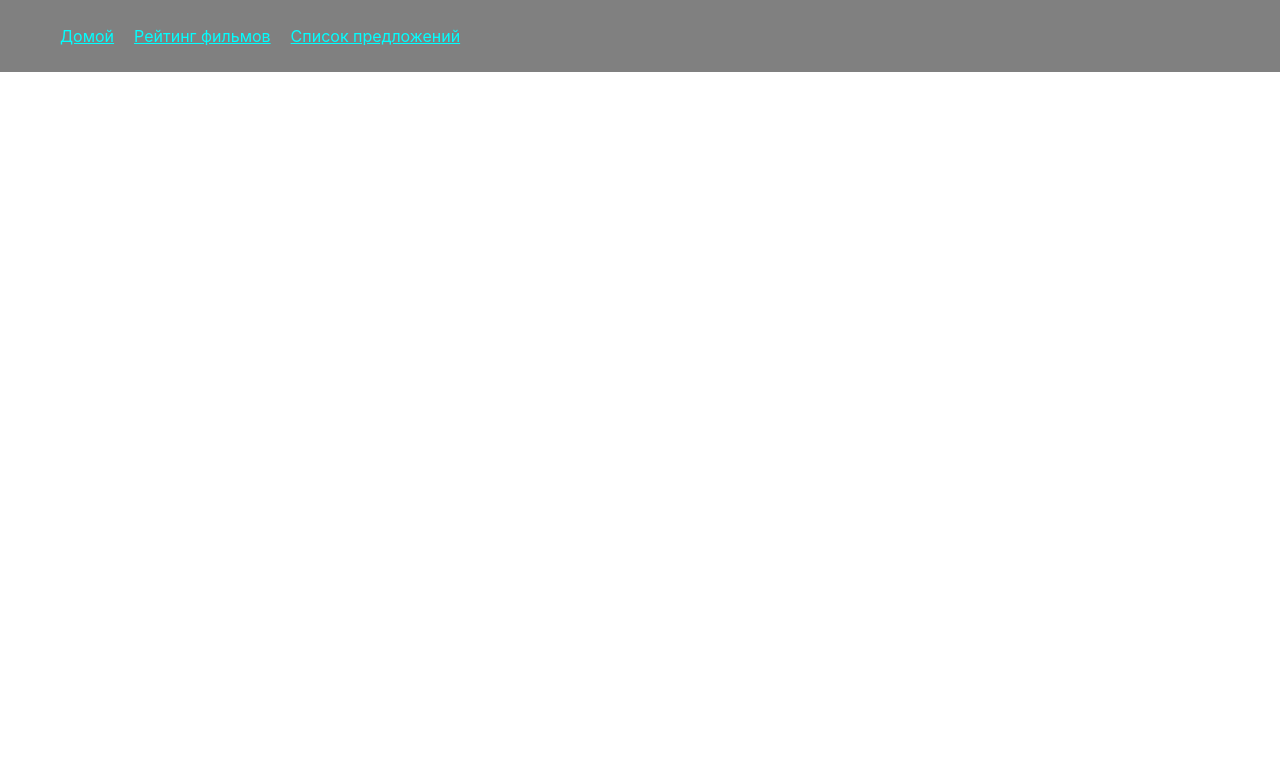
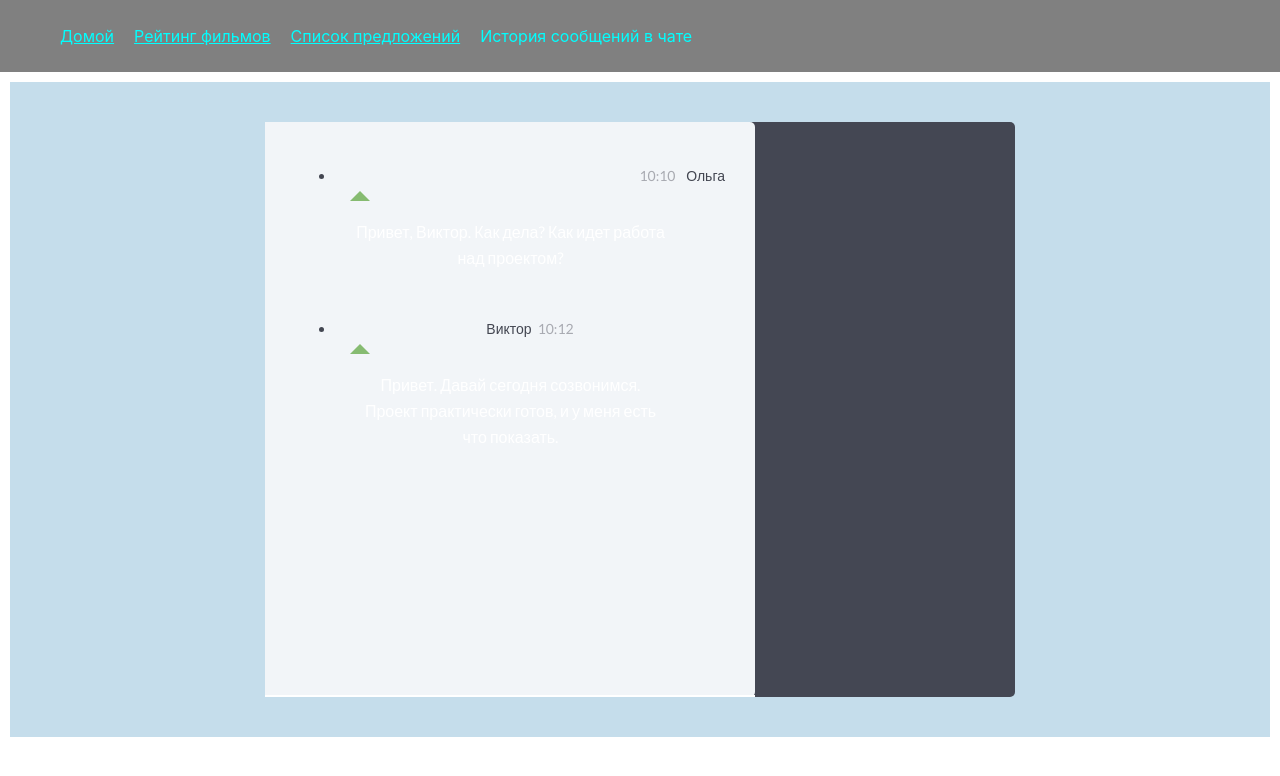
Before and after one commit to ShurikSAV/ra16-homeworks-03, a React (Create React App) app: page /ChatHistory in a window 1280 px wide. Shown: the top 776 px of the page. Built offline with nearby package versions, Linux system fonts and the light colour scheme.

Commit message:
MessageHistory не доделал

```diff
--- a/src/App.js
+++ b/src/App.js
@@ -4,6 +4,7 @@ import { Routes, Route, BrowserRouter } from "react-router-dom";
 import Header from './components/Header';
 import {StarsPage} from './pages/StarsPage';
 import {OfferListPage} from './pages/OfferListPage';
+import { ChatHistoryPage } from './pages/ChatHistoryPage';
 
 const menu = [
 	{
@@ -20,6 +21,11 @@ const menu = [
 		path: "/OfferListPage",
 		name: "Список предложений",
 		element: (<OfferListPage />)
+	},
+	{
+		path: "/ChatHistory",
+		name: "История сообщений в чате",
+		element: (<ChatHistoryPage />)
 	}
 ]
 
--- /dev/null
+++ b/src/components/MessageHistory/index.js
@@ -0,0 +1,40 @@
+import React from 'react'
+//import PropTypes from 'prop-types';
+import style from './messageHistory.module.css'
+
+export const MessageHistory = ({list}) => {
+	if(!list || list.length <= 0) return null
+
+	return (
+		<ul>
+			<li className={style.clearfix}>
+				<div className={`${style.message_data} ${style.align_right}`}>
+					<span className={style.message_data_time}>10:10</span> &nbsp; &nbsp;
+					<span className={style.message_data_name}>Ольга</span>
+					<i className={`${style.fa} ${style.fa_circle} ${style.me}`}></i>
+				</div>
+				<div className={`${style.message} ${style.other_message} ${style.float_right}`}>
+					Привет, Виктор. Как дела? Как идет работа над проектом?
+				</div>
+			</li>
+			<li>
+				<div className={style.message_data}>
+					<span className={style.message_data_name}><i className= {`${style.fa} ${style.fa_circle} ${style.online}`}></i> Виктор</span>
+					<span className={style.message_data_time}>10:12</span>
+				</div>
+				<div className={`${style.message} ${style.my_message}`}>
+					Привет. Давай сегодня созвонимся. Проект практически готов, и у меня есть что показать.
+				</div>
+			</li>
+		</ul>
+	)
+}
+
+MessageHistory.defaultProps = {
+	list: []
+	};
+/*
+MessageHistory.propTypes = {
+	count: PropTypes.number
+	}
+*/
--- /dev/null
+++ b/src/components/MessageHistory/messageHistory.module.css
@@ -0,0 +1,75 @@
+@import url(https://fonts.googleapis.com/css?family=Lato:400,700);
+
+.clearfix:after {
+  visibility: hidden;
+  display: block;
+  font-size: 0;
+  content: " ";
+  clear: both;
+  height: 0;
+}
+
+.align_left {
+    text-align: left;
+  }
+
+.align_right {
+    text-align: right;
+  }
+
+.message_data {
+    margin-bottom: 15px;
+  }
+.message_data_time {
+    color: #a8aab1;
+    padding-left: 6px;
+  }
+.message {
+    color: white;
+    padding: 18px 20px;
+    line-height: 26px;
+    font-size: 16px;
+    border-radius: 7px;
+    margin-bottom: 30px;
+    width: 90%;
+    position: relative;
+  }
+
+.message:after {
+    bottom: 100%;
+    left: 7%;
+    border: solid transparent;
+    content: " ";
+    height: 0;
+    width: 0;
+    position: absolute;
+    pointer-events: none;
+    border-bottom-color: #86BB71;
+    border-width: 10px;
+    margin-left: -10px;
+  }
+  .my-message {
+    background: #86BB71;
+  }
+  .other-message {
+    background: #94C2ED;
+  }
+  .other-message:after {
+    border-bottom-color: #94C2ED;
+    left: 93%;
+  }
+
+  textarea {
+    width: 100%;
+    border: none;
+    padding: 10px 20px;
+    font: 14px/22px "Lato", Arial, sans-serif;
+    margin-bottom: 10px;
+    border-radius: 5px;
+    resize: none;
+  }
+  .fa-file-o, .fa-file-image-o {
+    font-size: 16px;
+    color: gray;
+    cursor: pointer;
+  }
--- /dev/null
+++ b/src/pages/ChatHistoryPage/index.js
@@ -0,0 +1,55 @@
+import React from 'react'
+import { MessageHistory } from '../../components/MessageHistory';
+//import PropTypes from 'prop-types';
+import style from './templates.module.css'
+
+const messages = [{
+	id: 'chat-5-1090',
+	from: { name: 'Ольга' },
+	type: 'response',
+	time: '10:10',
+	text: 'Привет, Виктор. Как дела? Как идет работа над проектом?'
+  }, {
+	id: 'chat-5-1091',
+	from: { name: 'Виктор' },
+	type: 'message',
+	time: '10:12',
+	text: 'Привет. Давай сегодня созвонимся. Проект практически готов, и у меня есть что показать.'
+  }, {
+	id: 'chat-5-1092',
+	from: { name: 'Ольга' },
+	type: 'response',
+	time: '10:14',
+	text: 'Не уверена что сегодня получится. Не все еще в офисе. Давай уточню через час. Возникли ли какие-либо проблемы на последней стадии проекта?'
+  }, {
+	id: 'chat-5-1093',
+	from: { name: 'Виктор' },
+	type: 'message',
+	time: '10:20',
+	text: 'Нет, все прошло гладко. Очень хочу показать всё команде.'
+  }, {
+	id: 'chat-5-1094',
+	from: { name: 'Виктор' },
+	type: 'typing',
+	time: '10:31'
+  }];
+
+export const ChatHistoryPage = () => {
+	return (
+		<div className={style.body}>
+			<div className={`${style.clearfix} ${style.container}`}>
+				<div className={style.chat}>
+				<div className={style.chat_history}>
+					<MessageHistory list={messages} />
+				</div>
+				</div>
+			</div>
+		</div>
+	)
+}
+
+/*
+ChatHistoryPage.propTypes = {
+	count: PropTypes.number
+	}
+*/
--- /dev/null
+++ b/src/pages/ChatHistoryPage/templates.module.css
@@ -0,0 +1,210 @@
+@import url(https://fonts.googleapis.com/css?family=Lato:400,700);
+
+.body *,.body *:before,.body *:after {
+  box-sizing: border-box;
+}
+
+.body {
+  background: #C5DDEB;
+  font: 14px/20px "Lato", Arial, sans-serif;
+  padding: 40px 0;
+  color: white;
+}
+
+
+.container {
+  margin: 0 auto;
+  width: 750px;
+  background: #444753;
+  border-radius: 5px;
+}
+
+.people_list {
+  width: 260px;
+  float: left;
+}
+.people_list .search {
+  padding: 20px;
+}
+.people_list input {
+  border-radius: 3px;
+  border: none;
+  padding: 14px;
+  color: white;
+  background: #6A6C75;
+  width: 90%;
+  font-size: 14px;
+}
+.people_list .fa_search {
+  position: relative;
+  left: -25px;
+}
+.people_list ul {
+  padding: 20px;
+  height: 770px;
+}
+.people_list ul li {
+  padding-bottom: 20px;
+}
+.people_list img {
+  float: left;
+}
+.people_list .about {
+  float: left;
+  margin-top: 8px;
+}
+.people_list .about {
+  padding-left: 8px;
+}
+.people_list .status {
+  max-width: 150px;
+  color: #92959E;
+}
+
+.chat {
+  width: 490px;
+  float: left;
+  background: #F2F5F8;
+  border-top-right-radius: 5px;
+  border-bottom-right-radius: 5px;
+  color: #434651;
+}
+.chat .chat_header {
+  padding: 20px;
+  border-bottom: 2px solid white;
+}
+.chat .chat_header img {
+  float: left;
+}
+.chat .chat_header .chat_about {
+  float: left;
+  padding-left: 10px;
+  margin-top: 6px;
+}
+.chat .chat_header .chat_with {
+  font-weight: bold;
+  font-size: 16px;
+}
+.chat .chat_header .chat_num_messages {
+  color: #92959E;
+}
+.chat .chat_header .fa_star {
+  float: right;
+  color: #D8DADF;
+  font-size: 20px;
+  margin-top: 12px;
+}
+.chat .chat_history {
+  padding: 30px 30px 20px;
+  border-bottom: 2px solid white;
+  overflow-y: scroll;
+  height: 575px;
+}
+.chat .chat_history .message_data {
+  margin-bottom: 15px;
+}
+.chat .chat_history .message_data_time {
+  color: #a8aab1;
+  padding-left: 6px;
+}
+.chat .chat_history .message {
+  color: white;
+  padding: 18px 20px;
+  line-height: 26px;
+  font-size: 16px;
+  border-radius: 7px;
+  margin-bottom: 30px;
+  width: 90%;
+  position: relative;
+}
+.chat .chat_history .message:after {
+  bottom: 100%;
+  left: 7%;
+  border: solid transparent;
+  content: " ";
+  height: 0;
+  width: 0;
+  position: absolute;
+  pointer-events: none;
+  border-bottom-color: #86BB71;
+  border-width: 10px;
+  margin-left: -10px;
+}
+.chat .chat_history .my_message {
+  background: #86BB71;
+}
+.chat .chat_history .other_message {
+  background: #94C2ED;
+}
+.chat .chat_history .other_message:after {
+  border-bottom-color: #94C2ED;
+  left: 93%;
+}
+.chat .chat_message {
+  padding: 30px;
+}
+.chat .chat_message textarea {
+  width: 100%;
+  border: none;
+  padding: 10px 20px;
+  font: 14px/22px "Lato", Arial, sans-serif;
+  margin-bottom: 10px;
+  border-radius: 5px;
+  resize: none;
+}
+.chat .chat_message .fa_file_o, .chat .chat_message .fa_file_image_o {
+  font-size: 16px;
+  color: gray;
+  cursor: pointer;
+}
+.chat .chat_message button {
+  float: right;
+  color: #94C2ED;
+  font-size: 16px;
+  text-transform: uppercase;
+  border: none;
+  cursor: pointer;
+  font-weight: bold;
+  background: #F2F5F8;
+}
+.chat .chat_message button:hover {
+  color: #75b1e8;
+}
+
+.online, .offline, .me {
+  margin-right: 3px;
+  font-size: 10px;
+}
+
+.online {
+  color: #86BB71;
+}
+
+.offline {
+  color: #E38968;
+}
+
+.me {
+  color: #94C2ED;
+}
+
+.align_left {
+  text-align: left;
+}
+
+.align_right {
+  text-align: right;
+}
+
+.float_right {
+  float: right;
+}
+
+.clearfix:after {
+  visibility: hidden;
+  display: block;
+  font-size: 0;
+  content: " ";
+  clear: both;
+  height: 0;
+}
```
